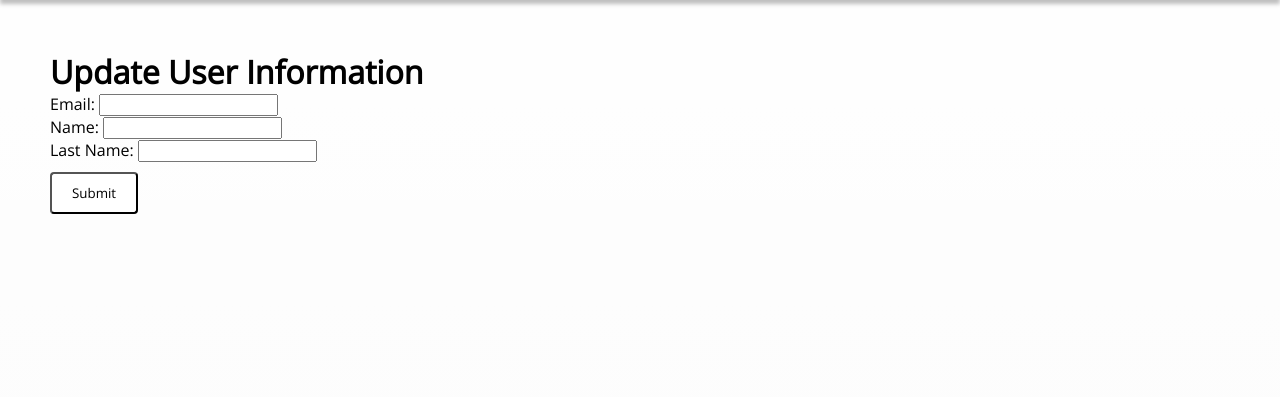
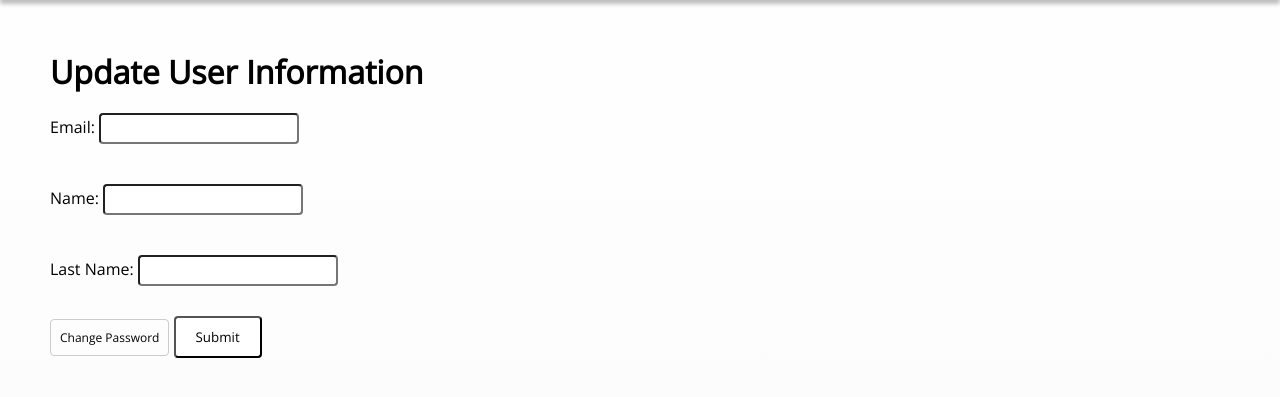
Before and after one commit to abhimanyu891998/AS-P-Project-Team-undefined, a Django app: page /update-user/ in a window 1280 px wide. Shown: the part 100-497 px from the top of the page. Run offline with Django 3.2, Linux system fonts and the light colour scheme; some libraries are stand-ins or nearby versions.

Commit message:
change password added

```diff
--- a/project/static/css/style.css
+++ b/project/static/css/style.css
@@ -460,3 +460,30 @@ img{
     border-radius: 4px;
     margin: 10px 10px 10px 0;
 }
+
+input {
+    padding: 5px;
+    border-radius: 4px;
+    width: 200px;
+    margin: 20px;
+    margin-left: 0;
+    font-size: 12px;
+}
+
+button{
+    cursor: pointer;
+}
+
+.passwordChangeForm ul{
+    font-size: 12px;
+}
+
+.linkLikeButton{
+    text-decoration: none;
+    border-radius: 4px;
+    border: 1px solid #ccc;
+    padding: 9px;
+    color: black;
+    font-size: 12px;
+    cursor: pointer;
+}
--- a/project/templates/project/login.html
+++ b/project/templates/project/login.html
@@ -12,7 +12,7 @@
         {{form.as_p}}
         <input type="submit" value="Submit">
         <div class="extra">
-            <a class="forgotPassword">Forgot password?</a>
+            <a class="forgotPassword linkLikeButton">Forgot password?</a>
         </div>
     </form>
 
--- a/project/templates/project/my_orders.html
+++ b/project/templates/project/my_orders.html
@@ -5,7 +5,7 @@
 
 <ul>
     {% for order in myorders %}
-        <li style="margin: 20px;display: flex; justify-content: space-between;width: 50%">
+        <li style="margin: 20px;display: flex; justify-content: space-between;width: 70%">
             {% if order.status != 'DELIVERED' %}
                 <p>Order_id: {{order.id}}</p>
                 <p>Order Status: {{order.status}}</p>
--- a/project/templates/project/update_user.html
+++ b/project/templates/project/update_user.html
@@ -8,6 +8,9 @@
         <label for="">Email</label>: <input type="email" name="email" value="{{user.email}}"><br>
         <label for="">Name</label>: <input type="text" name="name" value="{{user.name}}"><br>
         <label for="">Last Name</label>: <input type="text" name="last_name" value="{{user.last_name}}"><br>
+
+        <a class="linkLikeButton" href="/change-password">Change Password</a>
+
         <button class="updateUserDetails goodButton">Submit</button>
     </form>
 
--- a/project/urls.py
+++ b/project/urls.py
@@ -31,5 +31,6 @@ urlpatterns = [
     path('send-link', views.SendLink.as_view(), name='sendLink'),
     path('adminView', views.AdminView.as_view(), name='admin'),
     path('update-user/', views.UpdateUser.as_view(), name='updateUser'),
+    path('change-password/', views.PasswordChangeView.as_view(), name='changePassword'),
     path('clinicLocation_list/', views.ChooseClinicLocationView.as_view(), name='chooseClinicLocation'),
 ]
--- a/project/views.py
+++ b/project/views.py
@@ -4,10 +4,11 @@ import json
 import csv
 import io
 import decimal
-from django.shortcuts import render
+from django.shortcuts import render, redirect
 from django.views import View
 from django.core import serializers
 from django.http import HttpResponse, HttpResponseRedirect, HttpRequest
+from django.contrib.auth.forms import PasswordChangeForm
 from django.core.mail import send_mail
 from io import BytesIO
 from project.forms import RegistrationForm
@@ -26,6 +27,7 @@ from django.http import HttpResponseRedirect
 from django.core.mail import EmailMessage
 import hashlib
 from django.contrib.auth.forms import PasswordResetForm
+from django.contrib.auth import update_session_auth_hash
 
 
 
@@ -69,6 +71,26 @@ class ForgotPassword(View):
         temp.save()
         return HttpResponse('<h1>Password change request sent!</h1>')
 
+class PasswordChangeView(View):
+    def get(self, request):
+        context = {
+            'form' : PasswordChangeForm(request.user)
+            }
+        return render(request, 'project/password_change.html', context)
+    def post(self, request):
+        form = PasswordChangeForm(request.user, request.POST)
+        if form.is_valid():
+            user = form.save()
+            update_session_auth_hash(request, user)  # Important!
+            return HttpResponse('<h1>Password changed!</h1>')
+
+            # messages.success(request, 'Your password was successfully updated!')
+            # return redirect('change_password')
+        else:
+            return HttpResponse('<h1>Password change issue!</h1>')
+
+
+
 
 class SendLink(View):
     def post(self, request):
@@ -108,7 +130,8 @@ class HomeView(View):
                 return HttpResponseRedirect('/orders/dispatch')
             elif request.user.role== 4:
                 return HttpResponseRedirect('/adminView')
-        return render(request, 'project/login.html', {})
+        return HttpResponseRedirect('/login')
+
 
 class UpdateUser(View):
    def get(self, request):
```
